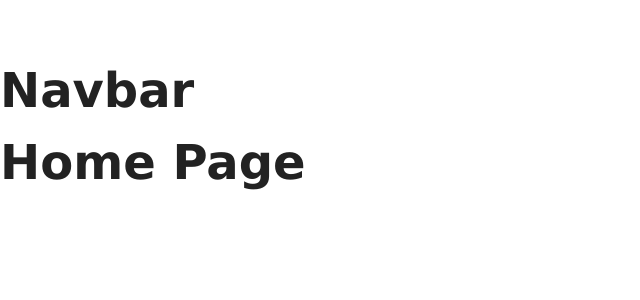
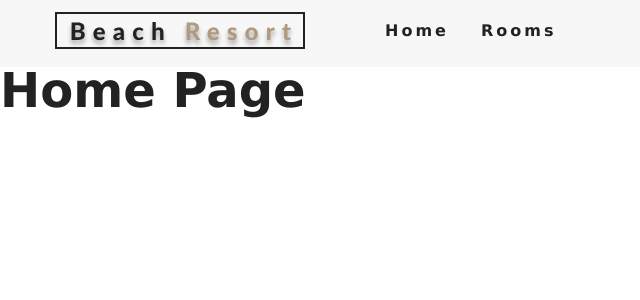
Before and after one commit to FrancoisCoding/Hotel-Reservation, a React (Create React App) app: page / in a window 1280 px wide. Shown: the top 300 px of the page, without its empty margins (0-640 px from the left). Built offline with nearby package versions, Linux system fonts and the light colour scheme.

Commit message:
Created and styled navbar component

```diff
--- a/src/components/Navbar/Navbar.js
+++ b/src/components/Navbar/Navbar.js
@@ -1,13 +1,35 @@
-import React from "react";
+import React, { useState } from "react";
 import logo from "../../images/logo.svg";
-import { FaAlignRight } from "react-icons";
+import { FaAlignRight } from "react-icons/fa";
 import { Link } from "react-router-dom";
 
 const Navbar = () => {
+  const [navbarState, setNavbarState] = useState({ isOpen: false });
+
+  const handleToggle = () => {
+    setNavbarState({ isOpen: !navbarState.isOpen });
+  };
   return (
-    <div>
-      <h1>Navbar</h1>
-    </div>
+    <nav className="navbar">
+      <div className="nav-center">
+        <div className="nav-header">
+          <Link to="/">
+            <img src={logo} alt="Beach Resort" />
+          </Link>
+          <button type="button" className="nav-btn" onClick={handleToggle}>
+            <FaAlignRight className="nav-icon"></FaAlignRight>
+          </button>
+        </div>
+        <ul className={navbarState.isOpen ? "nav-links show-nav" : "nav-links"}>
+          <li>
+            <Link to="/">Home</Link>
+          </li>
+          <li>
+            <Link to="/rooms">Rooms</Link>
+          </li>
+        </ul>
+      </div>
+    </nav>
   );
 };
 
```
